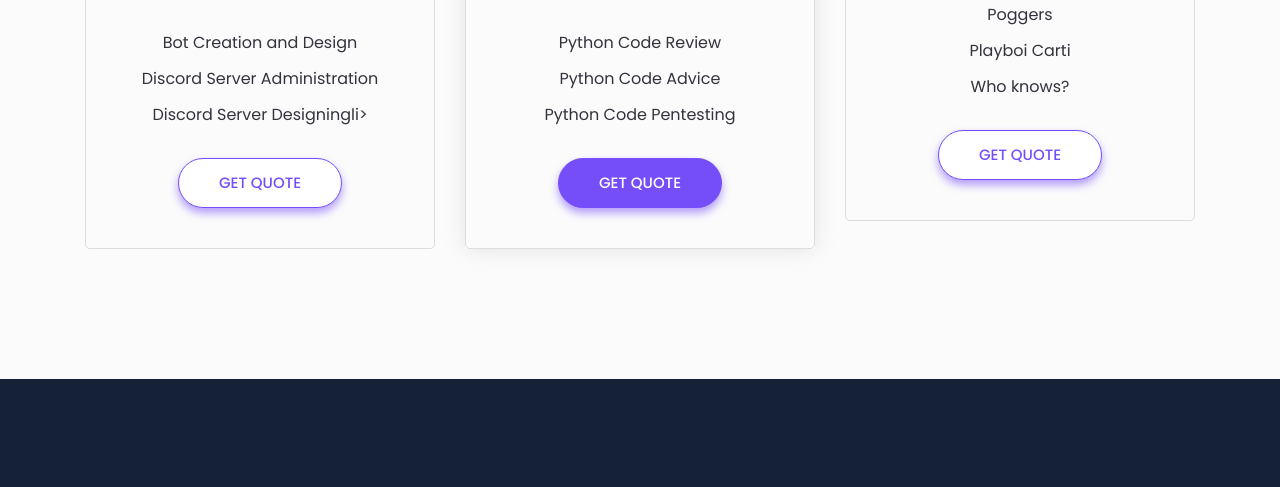
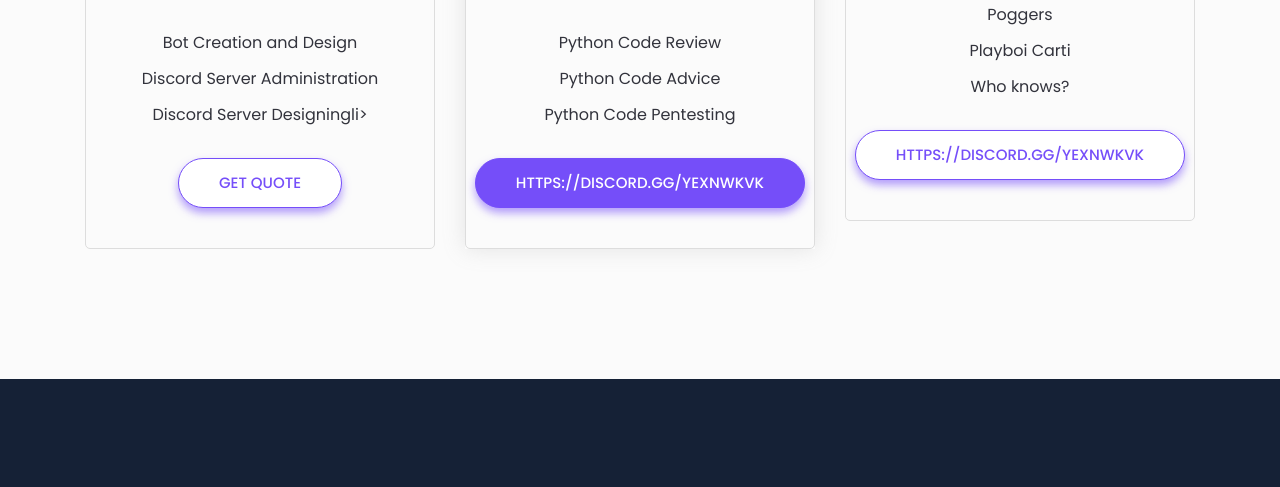
Before and after one commit to PatienceHX/PatienceHX.github.io, a plain HTML site: page index.html in a window 1280 px wide. Shown: the part 3580-4067 px from the top of the page. Drawn offline with Linux system fonts and the light colour scheme; files whose address does not match are found by name.

Commit message:
smecherie

```diff
--- a/index.html
+++ b/index.html
@@ -400,7 +400,7 @@
                                 </ul>
                             </div>
                             <div class="pricing-btn">
-                                <a class="main-btn" href="#contact">get quote</a>
+                                <a class="main-btn" href="https://discord.gg/yEXnwKVk">get quote</a>
                             </div>
                         </div>
                     </div> <!-- single pricing -->
@@ -423,7 +423,7 @@
                                 </ul>
                             </div>
                             <div class="pricing-btn">
-                                <a class="main-btn" href="#contact">get quote</a>
+                                <a class="main-btn" href="#contact">https://discord.gg/yEXnwKVk</a>
                             </div>
                         </div>
                     </div> <!-- single pricing -->
@@ -446,7 +446,7 @@
                                 </ul>
                             </div>
                             <div class="pricing-btn">
-                                <a class="main-btn" href="#contact">get quote</a>
+                                <a class="main-btn" href="#contact">https://discord.gg/yEXnwKVk</a>
                             </div>
                         </div>
                     </div> <!-- single pricing -->
```
